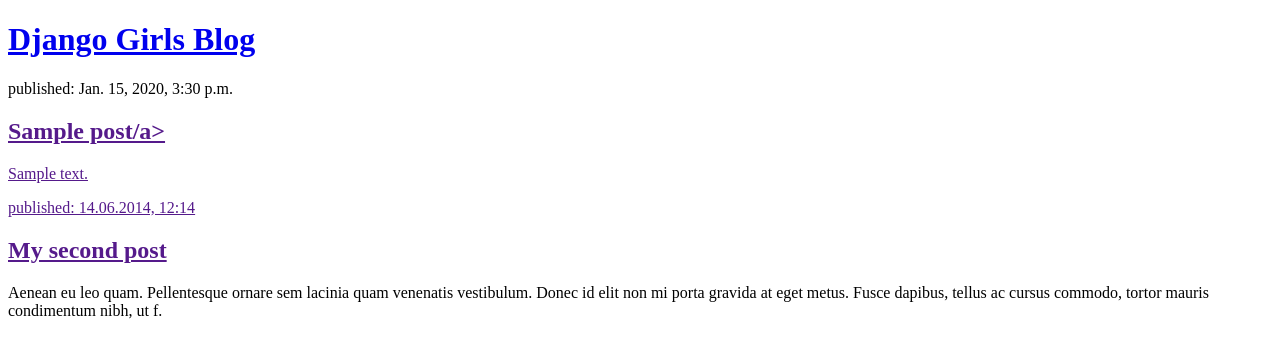
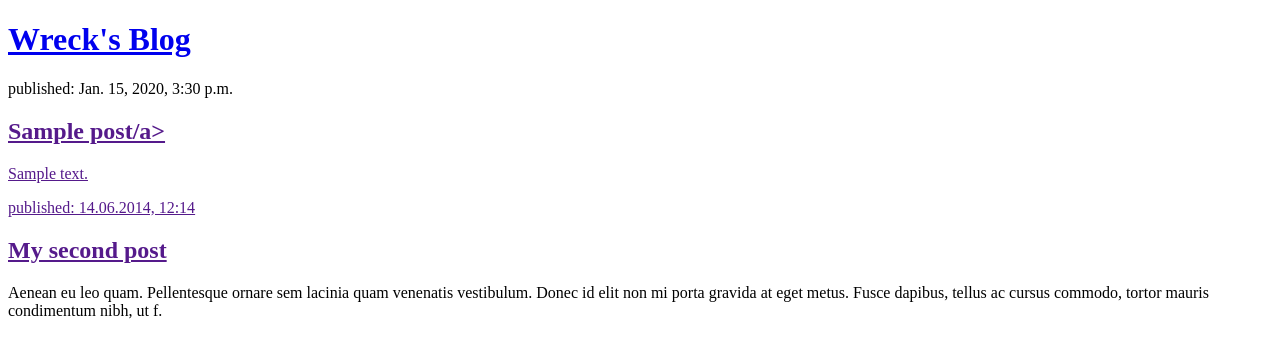
Before and after one commit to Wreck-X/Djangogirls, a Django app: page / in a window 1280 px wide. Shown: the top 358 px of the page. Run offline with Django 3.2, Linux system fonts and the light colour scheme; tables that the repository leaves empty hold one stand-in row (values such as "Sample post").

Commit message:
change: changed the title

```diff
--- a/blog/templates/blog/post_list.html
+++ b/blog/templates/blog/post_list.html
@@ -5,7 +5,7 @@
     </head>
     <body>
         <header>
-            <h1><a href="/">Django Girls Blog</a></h1>
+            <h1><a href="/">Wreck's Blog</a></h1>
         </header>
 
 
```
